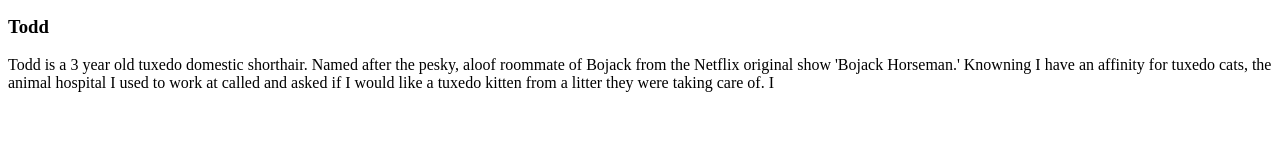
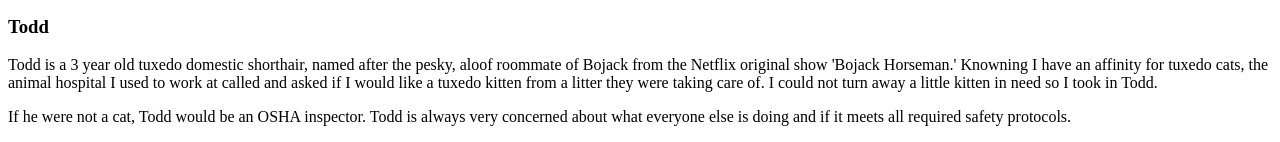
Before and after one commit to St-Louis-Women-March-2022/js-assignment-4-html-me-something-slashley127, a website: page index.html in a window 1280 px wide. Shown: the part 1239-1381 px from the top of the page. Before the commit the page ends 1347 px from the top, so only its background shows below. Drawn offline with Linux system fonts and the light colour scheme.

Commit message:
test commit

```diff
--- a/index.html
+++ b/index.html
@@ -22,7 +22,8 @@
             <section>
                <a name="Todd"></a>
                <h3>Todd</h3>
-               <p>Todd is a 3 year old tuxedo domestic shorthair. Named after the pesky, aloof roommate of Bojack from the Netflix original show 'Bojack Horseman.' Knowning I have an affinity for tuxedo cats, the animal hospital I used to work at called and asked if I would like a tuxedo kitten from a litter they were taking care of. I  </p>
+               <p>Todd is a 3 year old tuxedo domestic shorthair, named after the pesky, aloof roommate of Bojack from the Netflix original show 'Bojack Horseman.' Knowning I have an affinity for tuxedo cats, the animal hospital I used to work at called and asked if I would like a tuxedo kitten from a litter they were taking care of. I could not turn away a little kitten in need so I took in Todd.</p>
+               <p>If he were not a cat, Todd would be an OSHA inspector. Todd is always very concerned about what everyone else is doing and if it meets all required safety protocols. </p>
             </section>
          </article>
       </main>
```
